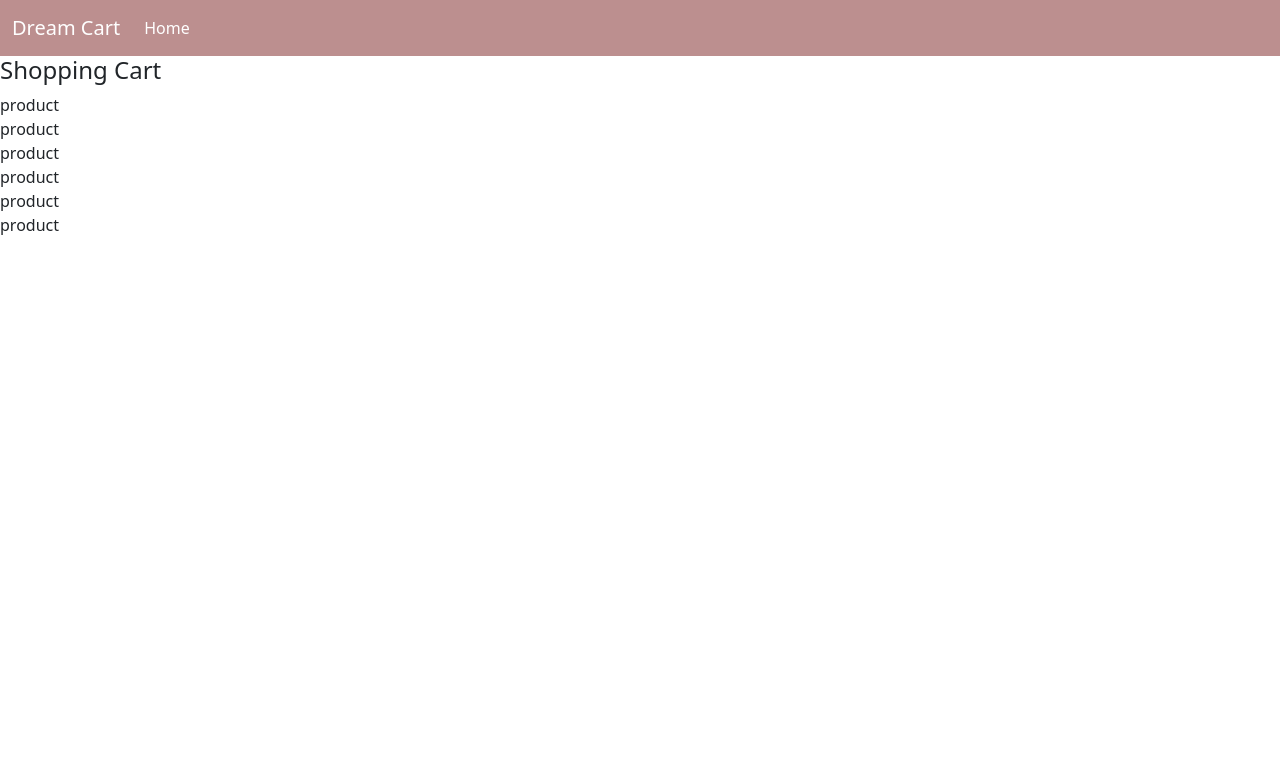
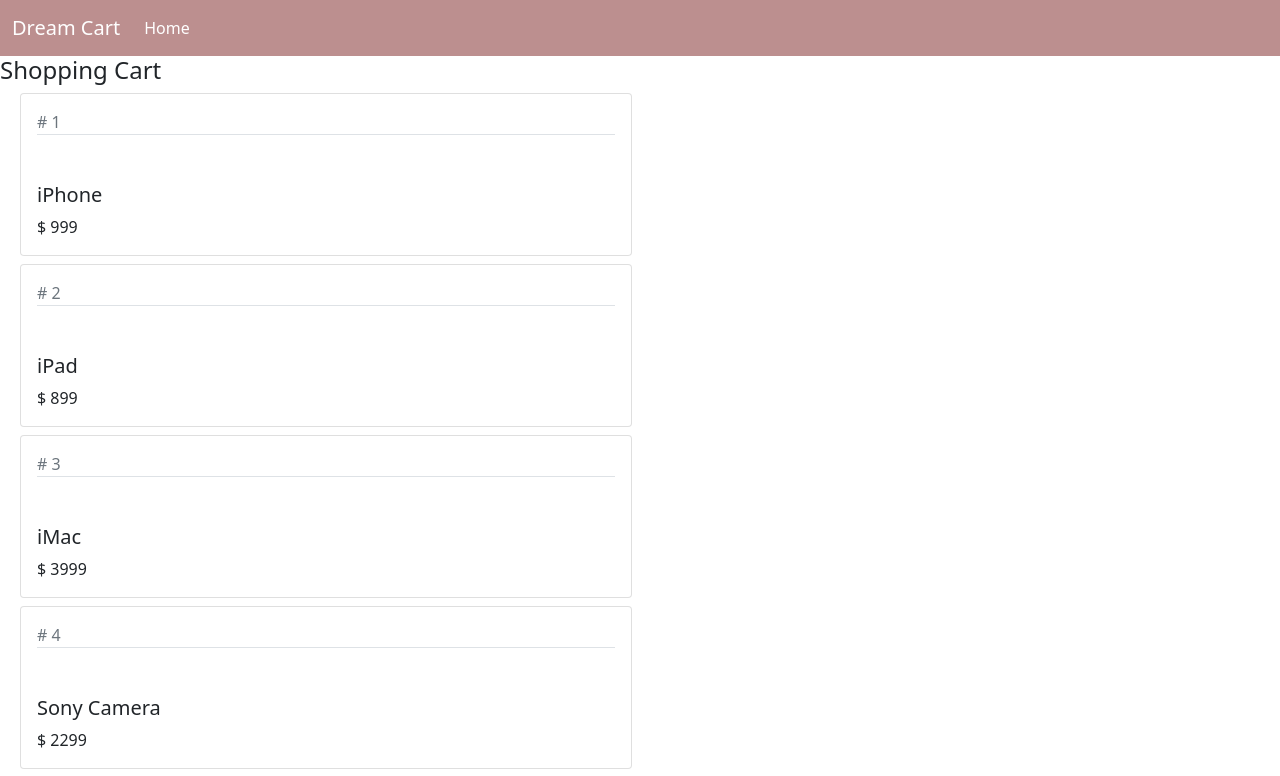
Before and after one commit to HarshJainGitHub/e-commerce, a React (Create React App) app: page / in a window 1280 px wide. Shown: the top 776 px of the page. Built offline with nearby package versions, Linux system fonts and the light colour scheme.

Commit message:
product completed

```diff
--- a/src/NavBar.js
+++ b/src/NavBar.js
@@ -21,7 +21,10 @@
             >
               <span className="navbar-toggler-icon"></span>
             </button>
-            <div className="collapse navbar-collapse" id="navbarSupportedContent">
+            <div
+              className="collapse navbar-collapse"
+              id="navbarSupportedContent"
+            >
               <ul className="navbar-nav me-auto mb-2 mb-lg-0">
                 <li className="nav-item">
                   <a className="nav-link active" aria-current="page" href="#">
--- a/src/Product.jsx
+++ b/src/Product.jsx
@@ -1,9 +1,19 @@
-import React, { Component } from 'react'
+import React, { Component } from "react";
 
 export default class product extends Component {
   render() {
     return (
-      <div>product</div>
-    )
+      <div className="container-fluid">
+        <div className="col-lg-6">
+          <div className="card m-2">
+            <div className="card-body">
+              <div className="text-muted"># {this.props.id}</div>
+              <h5 className="pt-5 border-top"> {this.props.productName} </h5>
+              <div> $ {this.props.price} </div>
+            </div>
+          </div>
+        </div>
+      </div>
+    );
   }
 }
--- a/src/ShoppingCart.js
+++ b/src/ShoppingCart.js
@@ -19,7 +19,14 @@
       <React.Fragment>
         <h4>Shopping Cart</h4>
         <div>
-          {this.state.products.map((prod) => <Product />)}
+          {this.state.products.map((prod) =>
+            <Product
+              key={prod.id}
+              id={prod.id}
+              productName={prod.productName}
+              price={prod.price}
+            />
+          )}
         </div>
       </React.Fragment>
     )
```
